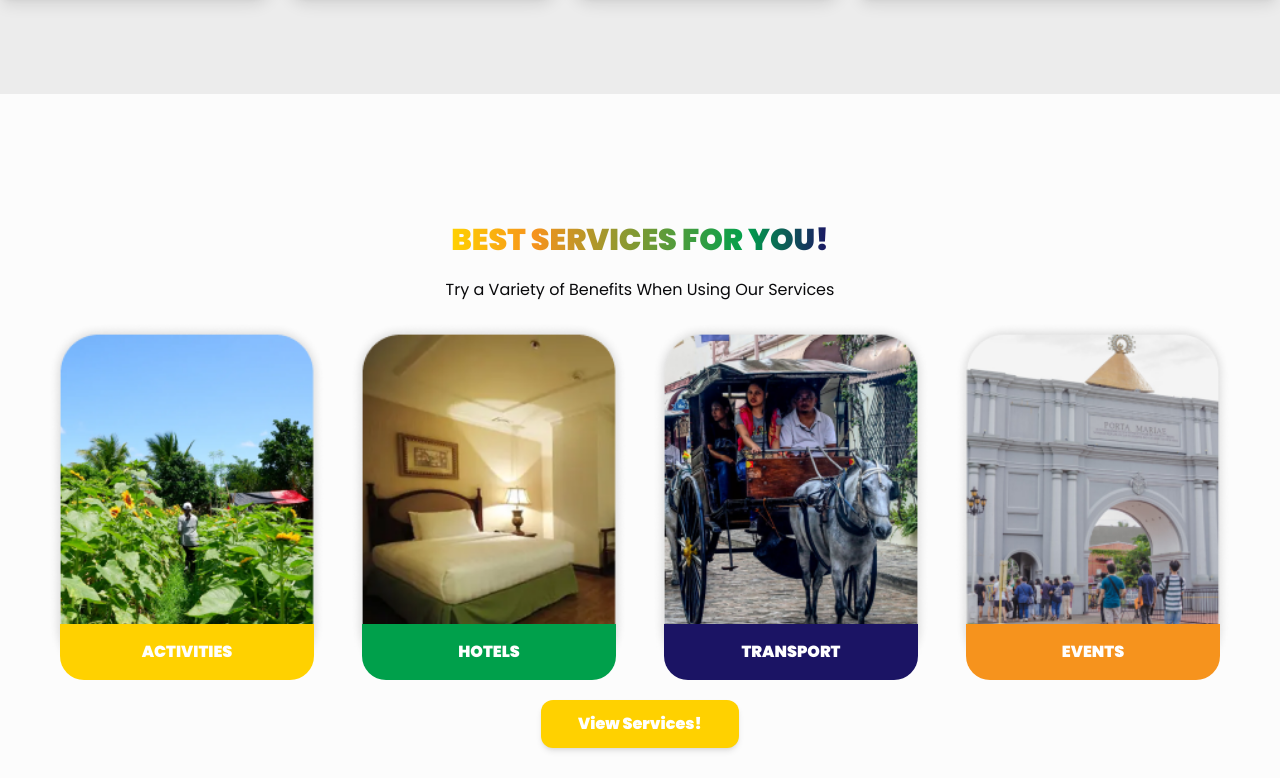
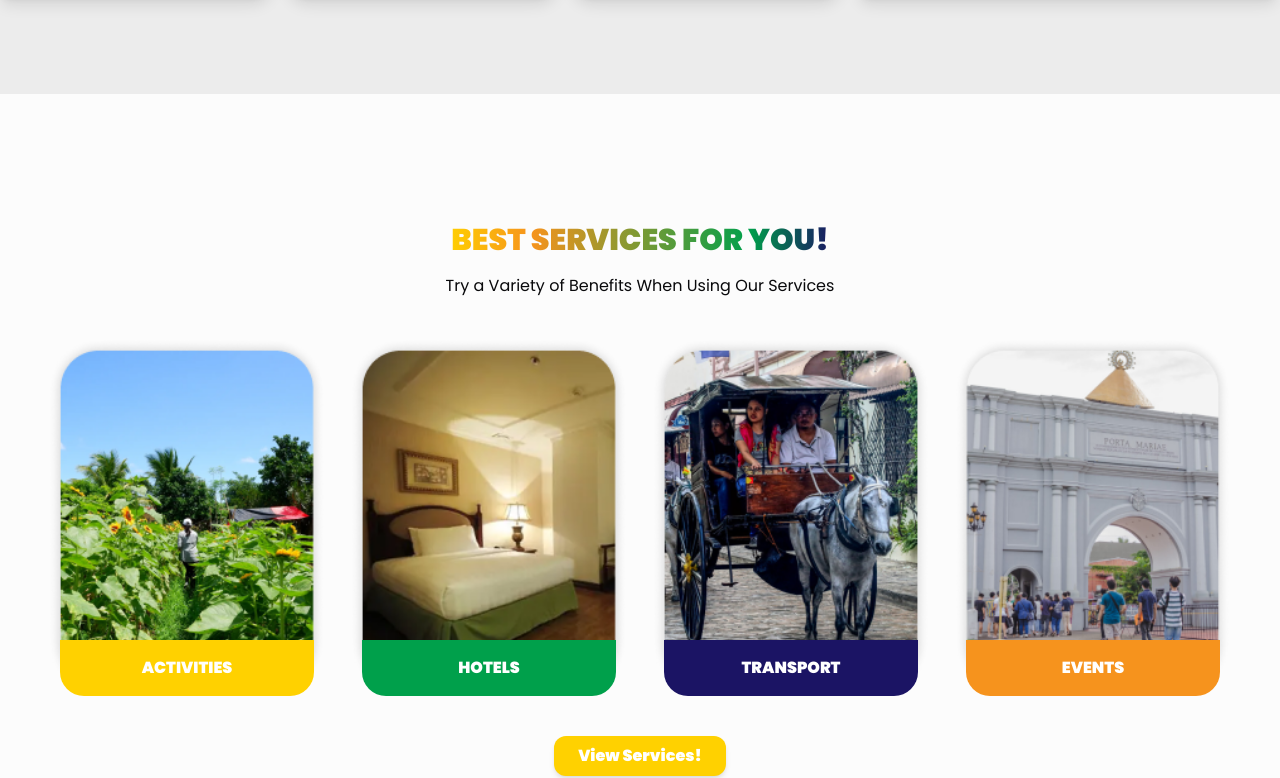
Before and after one commit to Gina-Experiences/gina-experiences-legacy, a Next.js app: page / in a window 1280 px wide. Shown: the part 1130-1908 px from the top of the page. Built offline with nearby package versions, Linux system fonts and the light colour scheme.

Commit message:
Modified service button

```diff
--- a/src/components/home/services.tsx
+++ b/src/components/home/services.tsx
@@ -2,9 +2,11 @@ import Image from "next/image"
 
 export default function Services() {
    return (
-      <div className="flex flex-col items-center text-center w-full max-w-screen-2xl lg:bg-ginaWhite px-12 lg:py-32 my-8 lg:my-12 2xl:rounded-3xl lg:shadow-xl space-y-5">
-         <h2 className="text-3xl mx-2 font-bold bg-[linear-gradient(90deg,rgba(255,209,0,1)0%,rgba(246,147,29,1)22%,rgba(0,160,75,1)78%,rgba(27,20,100,1)100%)] text-transparent bg-clip-text">BEST SERVICES FOR YOU!</h2>
-         <h3 className="mx-10">Try a Variety of Benefits When Using Our Services</h3>
+      <div className="flex flex-col items-center text-center w-full max-w-screen-2xl lg:bg-ginaWhite px-12 lg:py-32 my-8 lg:my-12 2xl:rounded-3xl lg:shadow-xl space-y-10">
+         <div className="mx-4 space-y-4">
+            <h2 className="text-3xl font-bold bg-[linear-gradient(90deg,rgba(255,209,0,1)0%,rgba(246,147,29,1)22%,rgba(0,160,75,1)78%,rgba(27,20,100,1)100%)] text-transparent bg-clip-text">BEST SERVICES FOR YOU!</h2>
+            <h3 className="">Try a Variety of Benefits When Using Our Services</h3>
+         </div>
          <div className="flex flex-col lg:flex-row space-y-6 lg:space-y-0 lg:space-x-6">
             <div className="relative flex justify-center">
                <Image
@@ -51,7 +53,7 @@ export default function Services() {
                <div className="absolute flex items-center justify-center w-11/12 h-14 rounded-b-[1.5rem] bottom-0 bg-ginaOrange text-white font-bold ">EVENTS</div>
             </div>
          </div>
-         <button className=" flex w-1/6 py-6 h-10 justify-center items-center rounded-xl bg-ginaYellow text-white font-bold shadow-md">View Services!</button>
+         <button className=" flex px-6 py-2 h-10 justify-center items-center rounded-xl bg-ginaYellow text-white font-bold shadow-md">View Services!</button>
       </div>
    )
 }
```
